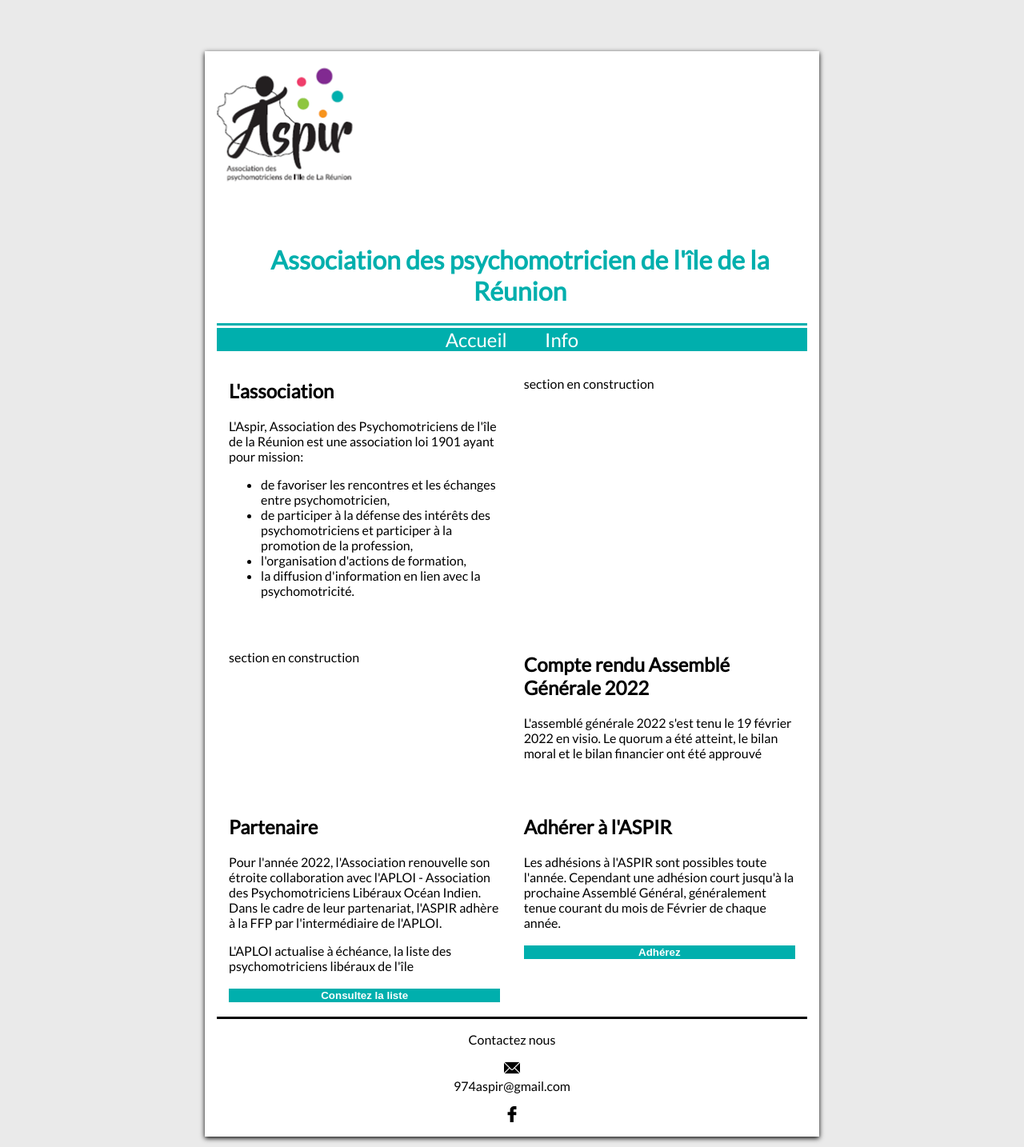
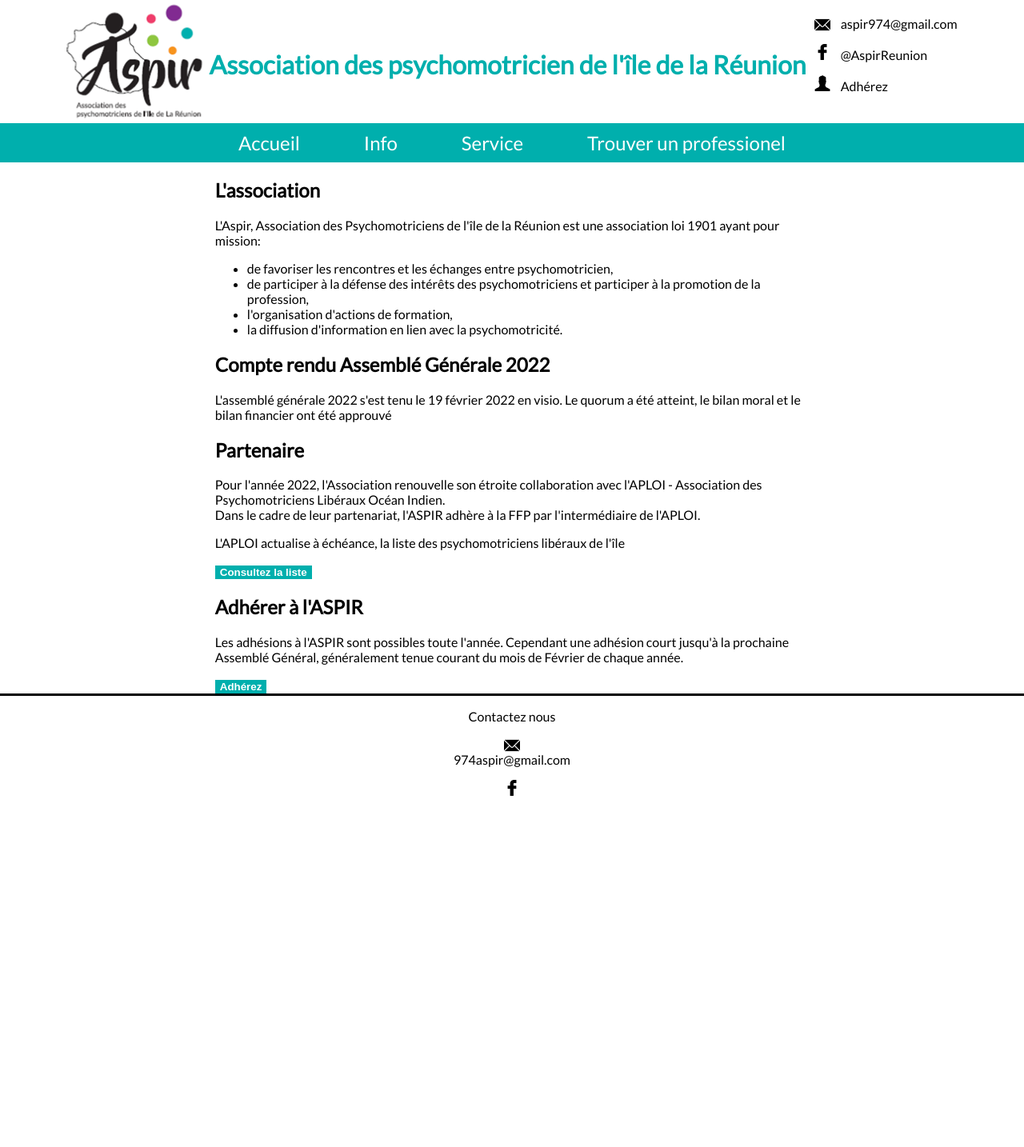
Before and after one commit to Nakeur/Aspir, a PHP site: page /aspir.html in a window 1280 px wide. Shown: the whole page at 80% size. After the commit the page ends 995 px from the top, so only its background shows below. Run offline with PHP 8.4, Linux system fonts and the light colour scheme.

Commit message:
version 2

```diff
--- a/aspir.html
+++ b/aspir.html
@@ -12,11 +12,18 @@
     <title>ASPIR</title>
 </head>
 <body>
-<div class="main_page">
     <div class="header">
 
-        <div id="logo_header"><img src="logo.png" alt="logo_aspir"></div>
-        <div id="header_title"><h1>Association des psychomotricien de l'île de la Réunion</h1></div>
+        <div class="logo_header"><img src="logo.png" alt="logo_aspir"></div>
+        <div class="header_title"><h1>Association des psychomotricien de l'île de la Réunion</h1></div>
+        <div class="contact">
+            <img src="email.png" class="mail">
+            <p>aspir974@gmail.com</p><br>
+            <img src="facebook-logo.png" onclick="window.open('https://www.facebook.com/AspirReunion')" class="link_fb">
+            <p>@AspirReunion</p><br>
+            <img src="user-picture.png" onclick="window.open('https://forms.gle/n5EkJa9Nwn3LC8Lj9')" class="submitBtn">
+            <p>Adhérez</p>
+        </div>
 
     </div>
 
@@ -25,15 +32,17 @@
         <nav class="navigation_bar">
                 <a href="aspir.html">Accueil</a>
                 <a href="info.html">Info</a>
+                <a href="">Service</a>
+                <a href="">Trouver un professionel</a>
         </nav>
     </div>
 
 
-    <div class="first_section">
+    <div class = "corps">
 
-        <div class ="association_section_txt">
+        <div class ="firstSection">
 
-        <h2 id="association_section">L'association</h2>
+        <h2 class="association_section">L'association</h2>
             <p>L'Aspir, Association des Psychomotriciens de l'île de la Réunion est une association loi 1901 ayant pour mission:
                 <ul>
                    <li>de favoriser les rencontres et les échanges entre psychomotricien,</li>
@@ -44,17 +53,9 @@
             </p>
         </div>
 
-        <div class ="association_section_media">
-            <p>section en construction</p>
-        </div>
 
-    </div>
 
-    <div class ="second_section">
-
-        <div class="infos_news_media">
-            <p>section en construction</p>
-        </div>
+    <div class ="secondSection">
 
         <div class ="infos_news_txt">
             <h2>Compte rendu Assemblé Générale 2022</h2>
@@ -92,12 +93,13 @@
             <button type="button" class="button" onclick="window.open('https://forms.gle/n5EkJa9Nwn3LC8Lj9')") ><strong>Adhérez</strong></button>
         </div>
     </div>
+
+    </div>
     <footer>
         <p>Contactez nous</p>
         <p><img src="email.png" class="mail"> <br>974aspir@gmail.com</p>
         <img src="facebook-logo.png" onclick="window.open('https://www.facebook.com/AspirReunion')" class="link_fb">
     </footer>
-</div>
 
 </body>
 </html>
--- a/style.css
+++ b/style.css
@@ -1,8 +1,8 @@
 /*General setting*/
 
-* {
+/** {
     box-sizing: border-box;
-}
+}*/
 
 a:link {
     text-decoration: none;
@@ -21,12 +21,8 @@ body {
     font-family: "Lato", sans-serif;
 }
 
-.header {
-    width: 100%;
-    display: inline-block;
-    border-bottom:solid;
-    border-bottom-color: #00AFAD ;
-    text-align: center;
+.header h1 {
+    color: #00AFAD ;
 }
 
 .navigation_bar {
@@ -44,10 +40,8 @@ body {
 
 .button {
     background-color:#00AFAD;
-    width: 100%;
     border: none;
     color:white;
-    text-align: center;
     cursor:pointer;
 }
 
@@ -66,6 +60,12 @@ footer {
     cursor: pointer;
 }
 
+.submitBtn {
+    width: 20px;
+    height: auto;
+    cursor: pointer;
+}
+
 .mail {
     width: 20px;
     height: auto;
@@ -76,13 +76,23 @@ footer {
 
 @media only screen and (max-width:767px) {
 
-.main_page {
+
+
+/*.main_page {
     margin:1%;
-}
+}*/
 
 
 h2 {
     text-align: center;
+}
+
+.header {
+    text-align: center;
+}
+
+.contact {
+    display:none;
 }
 
 p {
@@ -113,83 +123,42 @@ footer p {
 /* Adapted for screen */
 
 @media only screen and (min-width: 768px) {
-body {
-    margin:5% 20% 1% 20%;
-    background-color: #eaeaea;
+
+html, body {
+    margin: 0
+    }
+
+.header {
+    display:flex;
+    justify-content: center;
+    position:relative
 }
 
-.main_page {
-    background-color: white;
-    padding: 2%;
-    box-shadow:  0 2px 6px ;
-}
-
-#logo_header {
-    float:left;
-}
-
-#header_title {
-    text-align: center;
-    margin: 50px 0 0 20px;
-    float:left;
-    color: #00AFAD;
-}
-
-.twitter_section {
-    overflow-y: auto;
+.navigation_bar {
+    padding: 10px 0;
 
 }
 
-.first_section {
-    display: inline-block;
-    width: 100%;
+.header h1 {
+    padding-top: 40px;
+    padding-right: 10px;
 }
 
-.association_section_txt {
-    width: 50%;
-    float: left;
-    padding:2%;
+.contact {
+    margin-top: 10px;
 }
 
-.association_section_media {
-    width: 50%;
-    float: right;
-    padding:2%;
 
+.contact p {
+    display: inline-block;
+    padding: 0 0 0 10px;
+    margin: 10px 0;
 }
 
-.second_section {
-    display: inline-block;
-    width: 100%;
+.mail {
+    margin-block: -5px;
 }
 
-.infos_news_media {
-    width: 50%;
-    float: left;
-    padding:2%;
+.corps {
+    padding: 0 21%;
 }
-
-.infos_news_txt {
-    width: 50%;
-    float: right;
-    padding:2%;
-}
-
-.third_section {
-    display: inline-block;
-    width: 100%;
-}
-
-.partenaire_section {
-    width: 50%;
-    float: left;
-    padding:2%;
-}
-
-.adhesion {
-    width: 50%;
-    float: right;
-    padding:2%;
-}
-
-}
```
Also changed, not shown: user-picture.png (added).
